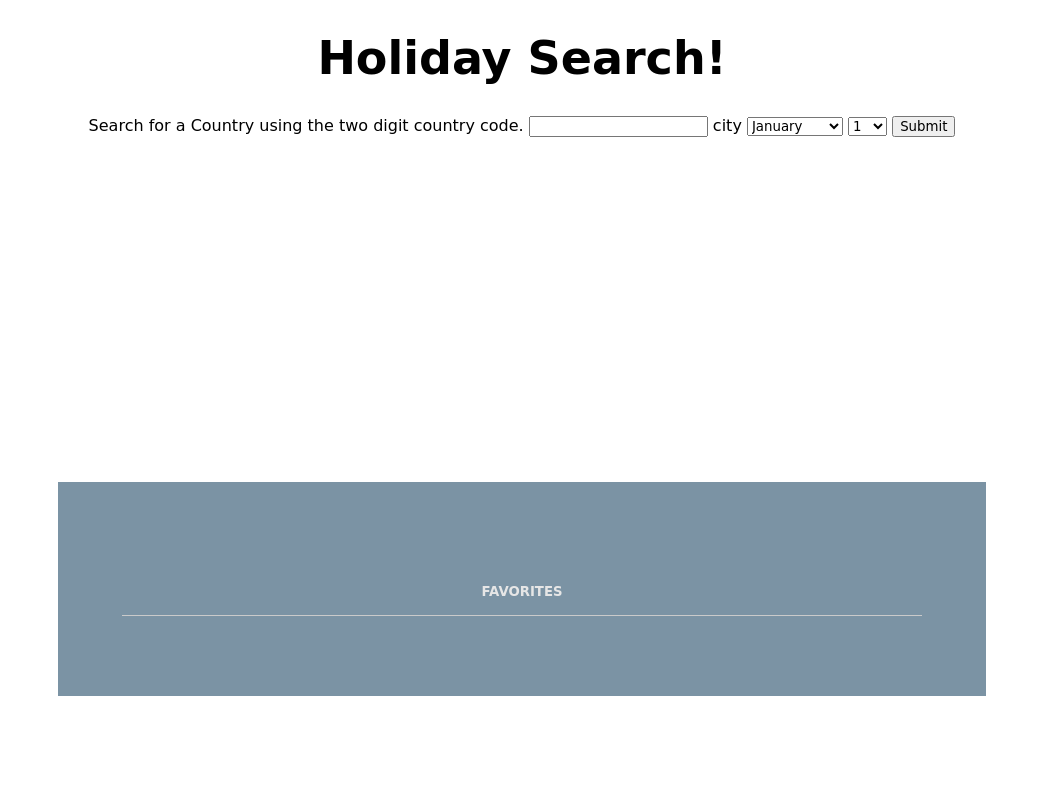
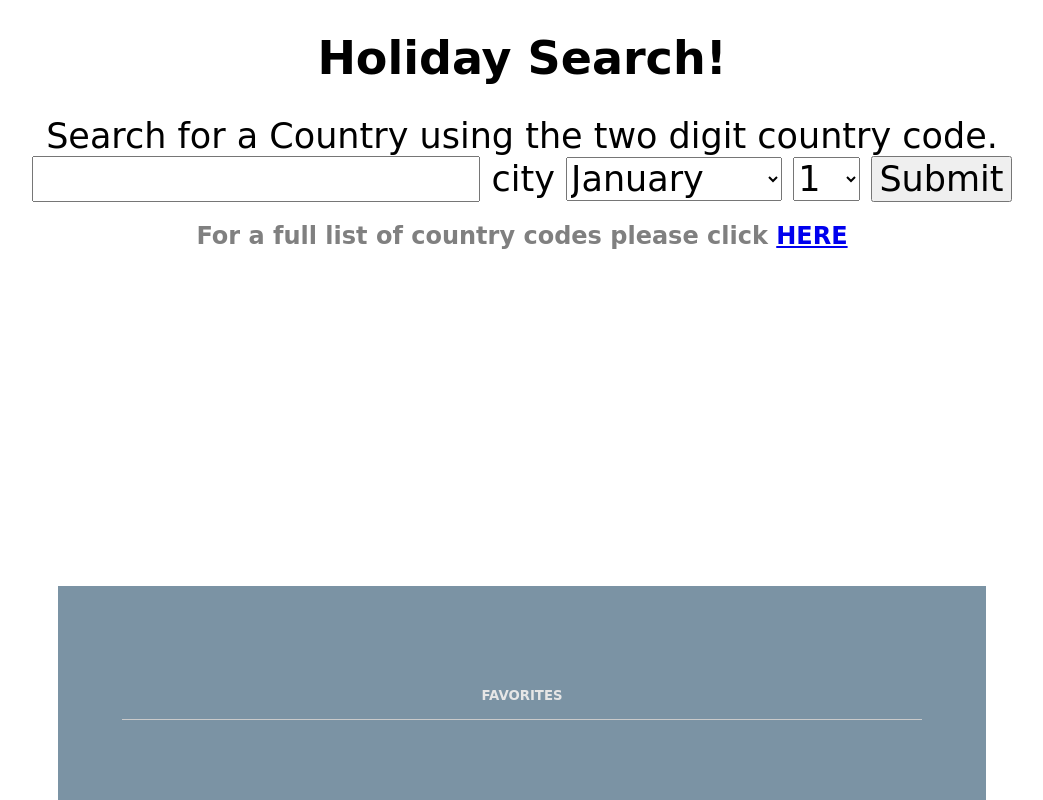
Before and after one commit to gannacon/Project_1, a plain HTML site: page index.html in a window 1280 px wide. Shown: the whole page, without its empty margins (118-1161 px from the left). Drawn offline with nearby package versions, Linux system fonts and the light colour scheme.

Commit message:
light polish

```diff
--- a/assets/css/style.css
+++ b/assets/css/style.css
@@ -35,8 +35,23 @@ h1 {
   font-size: 46px;
 }
 
+h2 {
+  font-size: 20;
+  color: grey;
+  text-align: center;
+}
+
 form {
   text-align: center;
+  font-size: 35px;
+}
+
+input {
+  font-size: 35px;
+}
+
+select {
+  font-size: 35px;
 }
 
 main {
--- a/index.html
+++ b/index.html
@@ -69,6 +69,7 @@
         </select>
         <input id="add-country" type="submit" value="Submit">
       </form>
+      <h2>For a full list of country codes please click <a href="https://www.nationsonline.org/oneworld/country_code_list.htm" target="_blank">HERE</a> </h2>
     </nav>
   </header>
 
```
